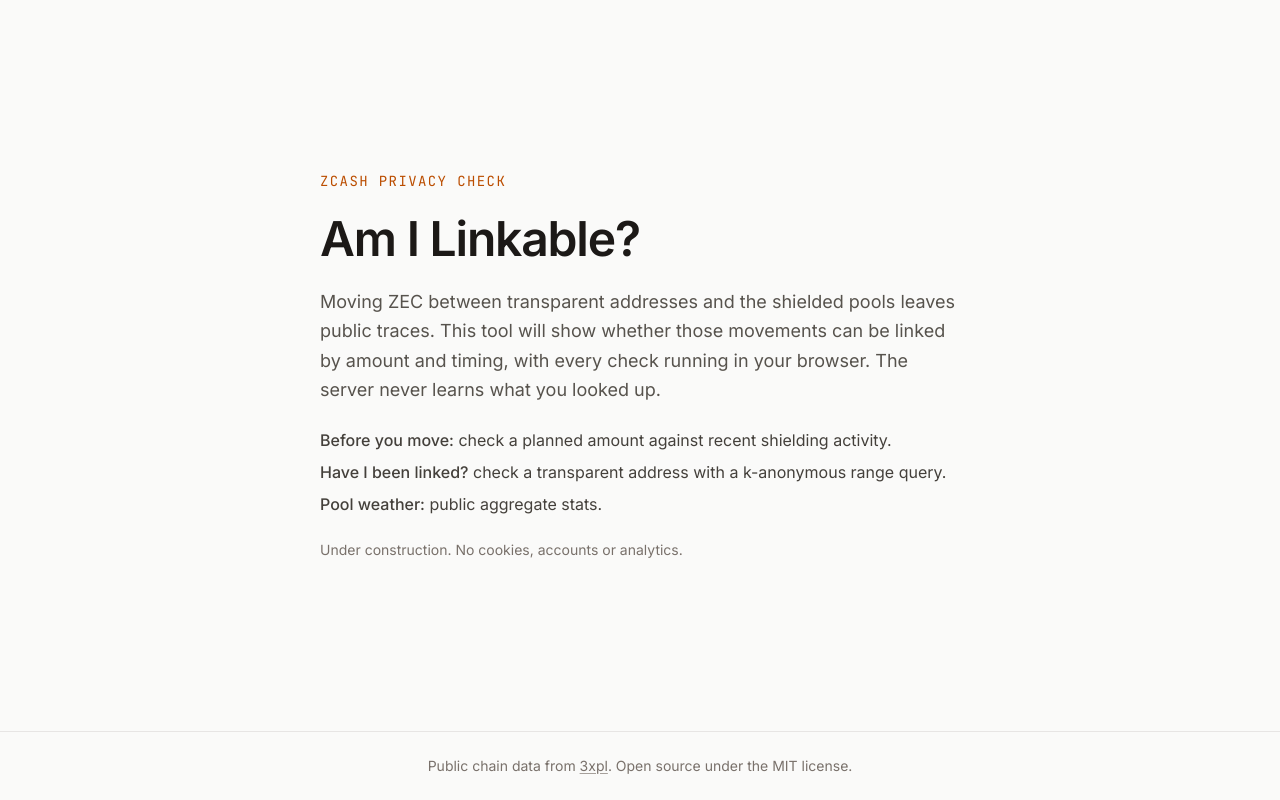
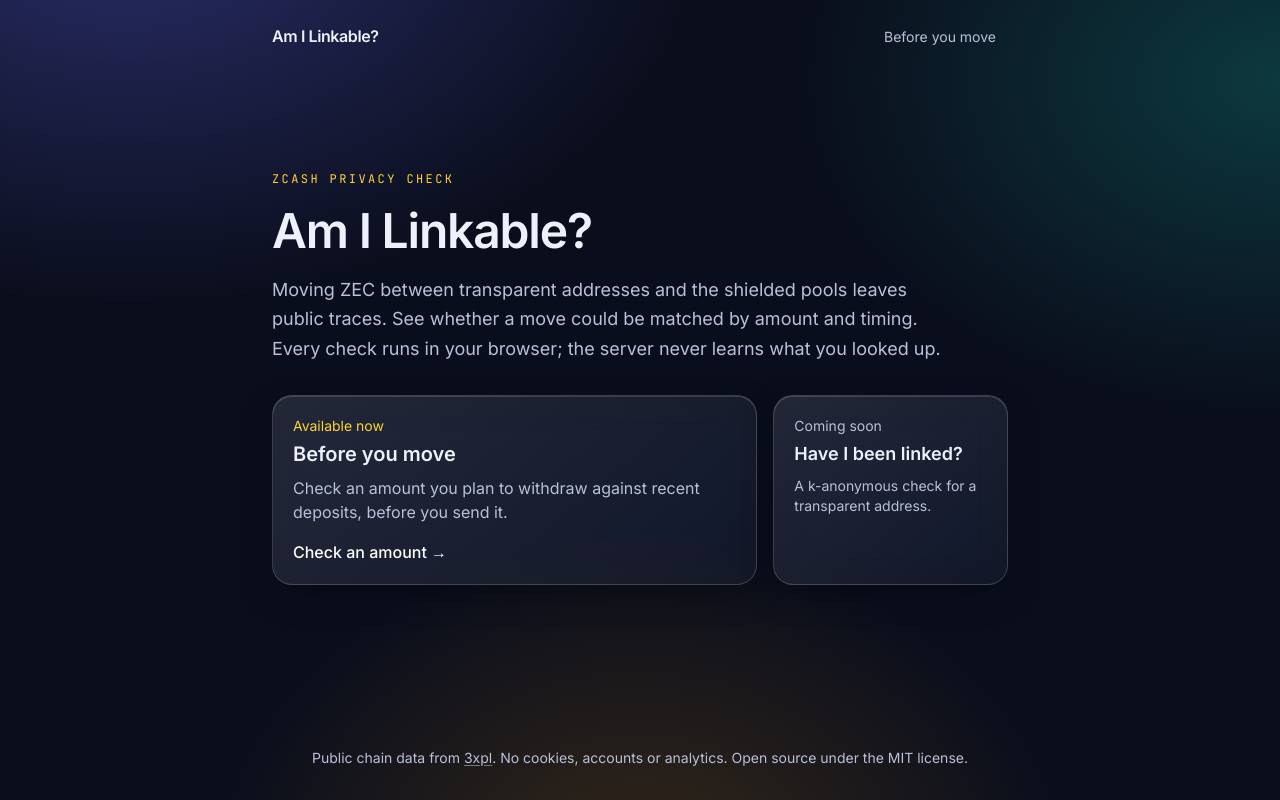
Before and after one commit to Adeolu05/am-i-linkable, a Next.js app in the folder apps/web/: page / in a window 1280 px wide. Built offline with nearby package versions, Linux system fonts and the light colour scheme.

Commit message:
feat(web): frosted-glass design system and home page link to /check

```diff
--- a/apps/web/app/globals.css
+++ b/apps/web/app/globals.css
@@ -6,9 +6,64 @@
 }
 
 :root {
-  color-scheme: light dark;
+  color-scheme: dark;
+  --ink: #eef1fb;
+  --ink-muted: #b9c0d9;
+  --bg: #0a0e1c;
 }
 
 body {
-  @apply bg-stone-50 text-stone-900 antialiased dark:bg-stone-950 dark:text-stone-100;
+  background-color: var(--bg);
+  color: var(--ink);
 }
+
+/* Soft gradient field behind the glass. Fixed and decorative only. */
+body::before {
+  content: "";
+  position: fixed;
+  inset: 0;
+  z-index: -1;
+  pointer-events: none;
+  background:
+    radial-gradient(60rem 40rem at 10% -10%, rgb(99 102 241 / 0.35), transparent 60%),
+    radial-gradient(50rem 35rem at 100% 10%, rgb(20 184 166 / 0.25), transparent 60%),
+    radial-gradient(45rem 35rem at 50% 110%, rgb(245 158 11 / 0.18), transparent 60%),
+    var(--bg);
+}
+
+/* Frosted glass card. */
+@utility glass {
+  background: linear-gradient(140deg, rgb(255 255 255 / 0.11), rgb(255 255 255 / 0.04));
+  border: 1px solid rgb(255 255 255 / 0.16);
+  border-radius: 1.25rem;
+  box-shadow:
+    0 12px 40px -16px rgb(0 0 0 / 0.6),
+    inset 0 1px 0 rgb(255 255 255 / 0.14);
+  backdrop-filter: blur(18px) saturate(140%);
+  -webkit-backdrop-filter: blur(18px) saturate(140%);
+}
+
+/* Without blur, fall back to a more opaque surface so text keeps its contrast. */
+@supports not ((backdrop-filter: blur(1px)) or (-webkit-backdrop-filter: blur(1px))) {
+  .glass {
+    background: rgb(22 28 48 / 0.94);
+  }
+}
+
+@media (prefers-reduced-transparency: reduce) {
+  .glass {
+    background: rgb(22 28 48 / 0.97);
+    backdrop-filter: none;
+    -webkit-backdrop-filter: none;
+  }
+}
+
+:focus-visible {
+  outline: 2px solid #fcd34d;
+  outline-offset: 3px;
+  border-radius: 0.5rem;
+}
+
+::selection {
+  background: rgb(252 211 77 / 0.35);
+}
--- a/apps/web/app/layout.tsx
+++ b/apps/web/app/layout.tsx
@@ -1,5 +1,6 @@
-import type { Metadata } from "next";
+import type { Metadata, Viewport } from "next";
 import { Inter, JetBrains_Mono } from "next/font/google";
+import Link from "next/link";
 import "./globals.css";
 
 // next/font downloads these at build time and serves them from our own origin,
@@ -8,27 +9,43 @@ const inter = Inter({ subsets: ["latin"], variable: "--font-inter", display: "sw
 const mono = JetBrains_Mono({ subsets: ["latin"], variable: "--font-jetbrains-mono", display: "swap" });
 
 export const metadata: Metadata = {
-  title: "Am I Linkable?",
+  title: { default: "Am I Linkable?", template: "%s · Am I Linkable?" },
   description:
     "A free tool that tells Zcash users whether their transparent-to-shielded movements can be linked, without learning what they checked.",
   referrer: "no-referrer",
 };
 
+export const viewport: Viewport = { themeColor: "#0a0e1c", colorScheme: "dark" };
+
 export default function RootLayout({ children }: { children: React.ReactNode }) {
   return (
     <html lang="en" className={`${inter.variable} ${mono.variable}`}>
-      <body className="flex min-h-dvh flex-col font-sans">
-        <div className="flex flex-1 flex-col">{children}</div>
-        <footer className="border-t border-stone-200 px-4 py-6 text-center text-sm text-stone-500 dark:border-stone-800">
+      <body className="flex min-h-dvh flex-col font-sans antialiased">
+        <a
+          href="#main"
+          className="sr-only focus:not-sr-only focus:fixed focus:left-4 focus:top-4 focus:z-50 focus:rounded-lg focus:bg-amber-300 focus:px-3 focus:py-2 focus:text-slate-950"
+        >
+          Skip to content
+        </a>
+        <header className="mx-auto flex w-full max-w-3xl items-center justify-between px-4 pt-6">
+          <Link href="/" prefetch={false} className="font-semibold tracking-tight text-(--ink)">
+            Am I Linkable?
+          </Link>
+          <nav aria-label="Main">
+            <Link href="/check" prefetch={false} className="rounded-full px-3 py-1.5 text-sm text-(--ink-muted) hover:text-white">
+              Before you move
+            </Link>
+          </nav>
+        </header>
+        <div id="main" className="flex flex-1 flex-col">
+          {children}
+        </div>
+        <footer className="mx-auto w-full max-w-3xl px-4 pb-8 pt-10 text-center text-sm text-(--ink-muted)">
           Public chain data from{" "}
-          <a
-            href="https://3xpl.com"
-            rel="noreferrer noopener"
-            className="underline decoration-stone-400 underline-offset-2 hover:text-stone-700 dark:hover:text-stone-300"
-          >
+          <a href="https://3xpl.com" rel="noreferrer noopener" className="underline decoration-white/40 underline-offset-2 hover:text-white">
             3xpl
           </a>
-          . Open source under the MIT license.
+          . No cookies, accounts or analytics. Open source under the MIT license.
         </footer>
       </body>
     </html>
--- a/apps/web/app/page.tsx
+++ b/apps/web/app/page.tsx
@@ -1,29 +1,35 @@
+import Link from "next/link";
+
 export default function Home() {
   return (
-    <main className="mx-auto flex w-full max-w-2xl flex-1 flex-col justify-center gap-6 px-4 py-16">
-      <p className="font-mono text-sm uppercase tracking-widest text-amber-700 dark:text-amber-400">
-        Zcash privacy check
-      </p>
-      <h1 className="text-4xl font-semibold tracking-tight sm:text-5xl">Am I Linkable?</h1>
-      <p className="text-lg leading-relaxed text-stone-600 dark:text-stone-300">
-        Moving ZEC between transparent addresses and the shielded pools leaves public traces. This
-        tool will show whether those movements can be linked by amount and timing, with every check
-        running in your browser. The server never learns what you looked up.
-      </p>
-      <ul className="space-y-2 text-stone-700 dark:text-stone-300">
-        <li>
-          <span className="font-medium">Before you move:</span> check a planned amount against recent
-          shielding activity.
-        </li>
-        <li>
-          <span className="font-medium">Have I been linked?</span> check a transparent address with a
-          k-anonymous range query.
-        </li>
-        <li>
-          <span className="font-medium">Pool weather:</span> public aggregate stats.
-        </li>
-      </ul>
-      <p className="text-sm text-stone-500">Under construction. No cookies, accounts or analytics.</p>
+    <main className="mx-auto flex w-full max-w-3xl flex-1 flex-col justify-center gap-8 px-4 py-14">
+      <div className="space-y-5">
+        <p className="font-mono text-xs uppercase tracking-[0.2em] text-amber-300">Zcash privacy check</p>
+        <h1 className="text-4xl font-semibold tracking-tight sm:text-5xl">Am I Linkable?</h1>
+        <p className="max-w-2xl text-lg leading-relaxed text-(--ink-muted)">
+          Moving ZEC between transparent addresses and the shielded pools leaves public traces. See whether a
+          move could be matched by amount and timing. Every check runs in your browser; the server never learns
+          what you looked up.
+        </p>
+      </div>
+
+      <div className="grid gap-4 sm:grid-cols-3">
+        <Link href="/check" prefetch={false} className="glass group p-5 transition hover:border-amber-300/50 sm:col-span-2">
+          <p className="text-sm text-amber-300">Available now</p>
+          <h2 className="mt-1 text-xl font-semibold">Before you move</h2>
+          <p className="mt-2 text-(--ink-muted)">
+            Check an amount you plan to withdraw against recent deposits, before you send it.
+          </p>
+          <p className="mt-4 font-medium text-white">
+            Check an amount <span aria-hidden="true" className="inline-block transition group-hover:translate-x-1">→</span>
+          </p>
+        </Link>
+        <div className="glass p-5">
+          <p className="text-sm text-(--ink-muted)">Coming soon</p>
+          <h2 className="mt-1 text-lg font-semibold">Have I been linked?</h2>
+          <p className="mt-2 text-sm text-(--ink-muted)">A k-anonymous check for a transparent address.</p>
+        </div>
+      </div>
     </main>
   );
 }
```
